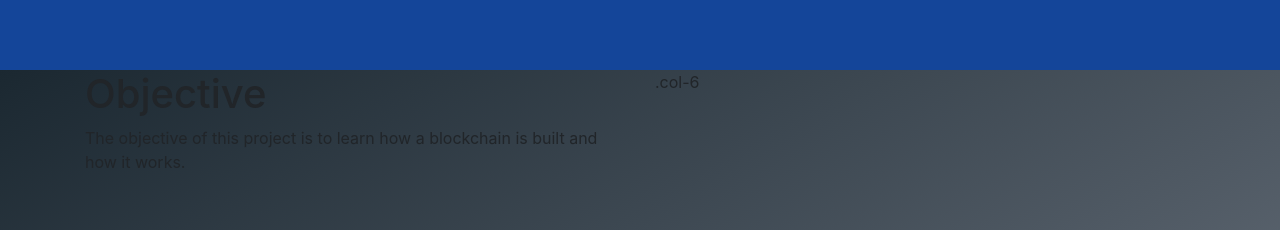
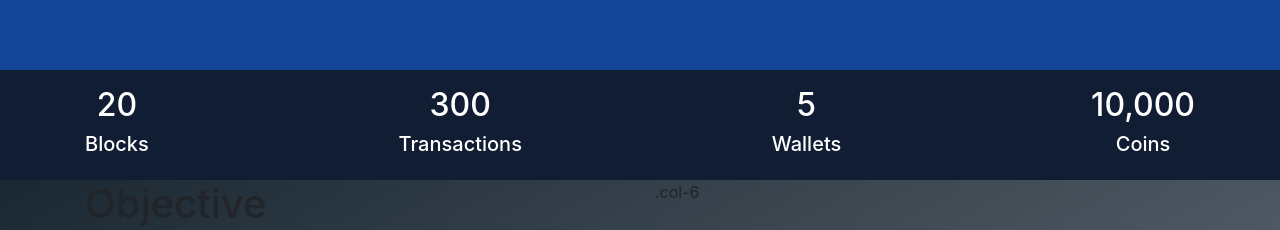
Before and after one commit to Toreckk/BlockChainJS, a React (Create React App) app in the folder client/: page / in a window 1280 px wide. Shown: the part 425-655 px from the top of the page. Built offline with nearby package versions, Linux system fonts and the light colour scheme.

Commit message:
Added stats section to landing
Hardcoded stats for now

```diff
--- a/client/src/App.css
+++ b/client/src/App.css
@@ -49,11 +49,23 @@
 .landing-intro {
   background-color: #144599;
   color: white;
-  display: flex;
   align-items: center;
   float: none;
   margin: 0 auto;
   flex-wrap: wrap;
+}
+
+.landing-stats {
+  display: flex;
+  flex-direction: row;
+  flex-wrap: wrap;
+  justify-content: space-between;
+}
+.landing-stat {
+  display: flex;
+  flex-direction: column;
+  justify-content: space-between;
+  align-items: center;
 }
 
 .landing-mid {
--- a/client/src/components/Landing.js
+++ b/client/src/components/Landing.js
@@ -28,6 +28,29 @@ const Landing = () => {
           </Row>
         </Container>
       </section>
+      <section
+        style={{ backgroundColor: "#111D33", color: "#FFF" }}
+        className="pt-3 pb-3"
+      >
+        <Container className="landing-stats">
+          <div className="landing-stat">
+            <h2>20</h2>
+            <h5>Blocks</h5>
+          </div>
+          <div className="landing-stat">
+            <h2>300</h2>
+            <h5>Transactions</h5>
+          </div>
+          <div className="landing-stat">
+            <h2>5</h2>
+            <h5>Wallets</h5>
+          </div>
+          <div className="landing-stat">
+            <h2>10,000</h2>
+            <h5>Coins</h5>
+          </div>
+        </Container>
+      </section>
       <section className="landing-mid">
         <Container>
           <Row>
```
